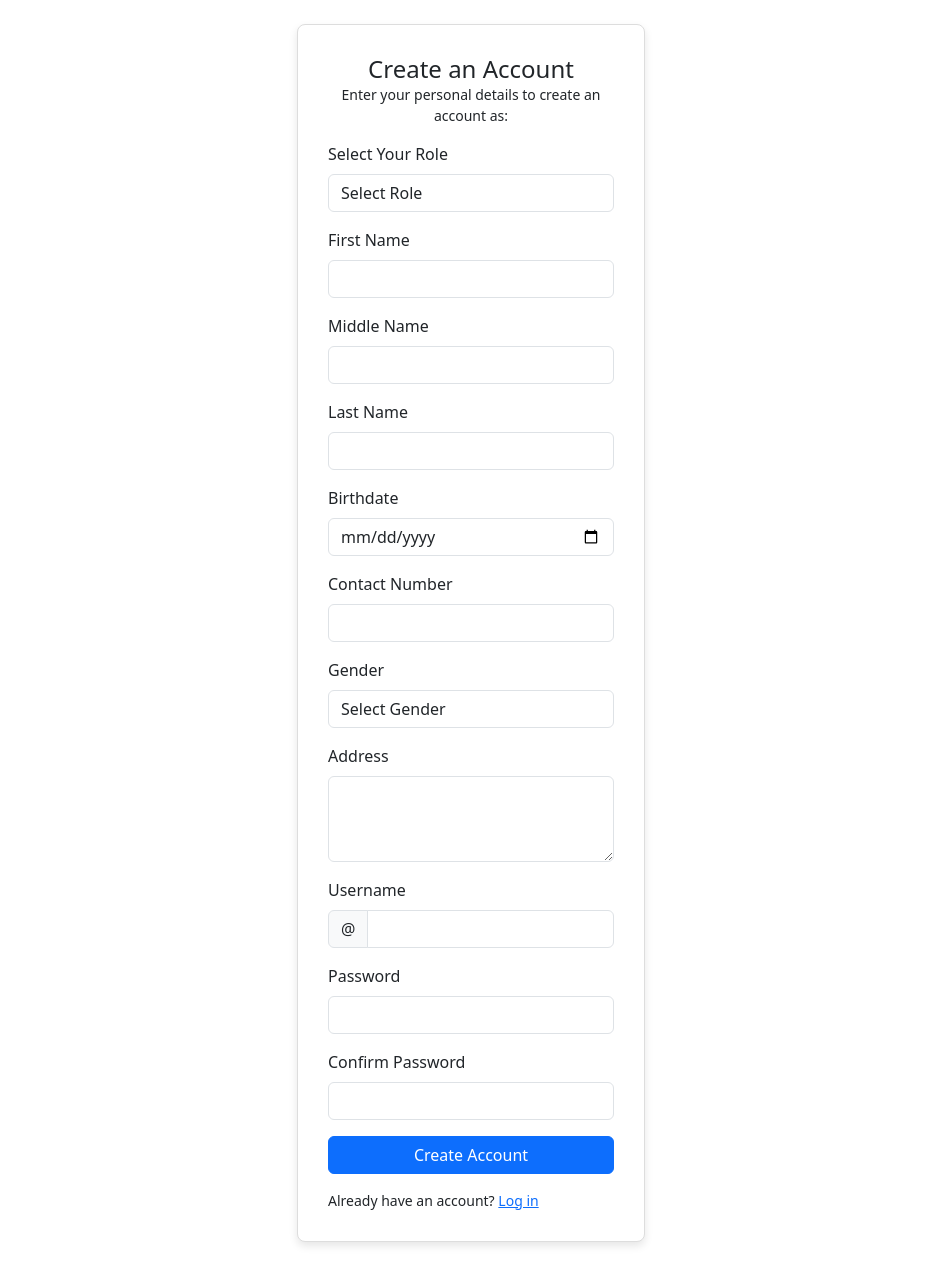
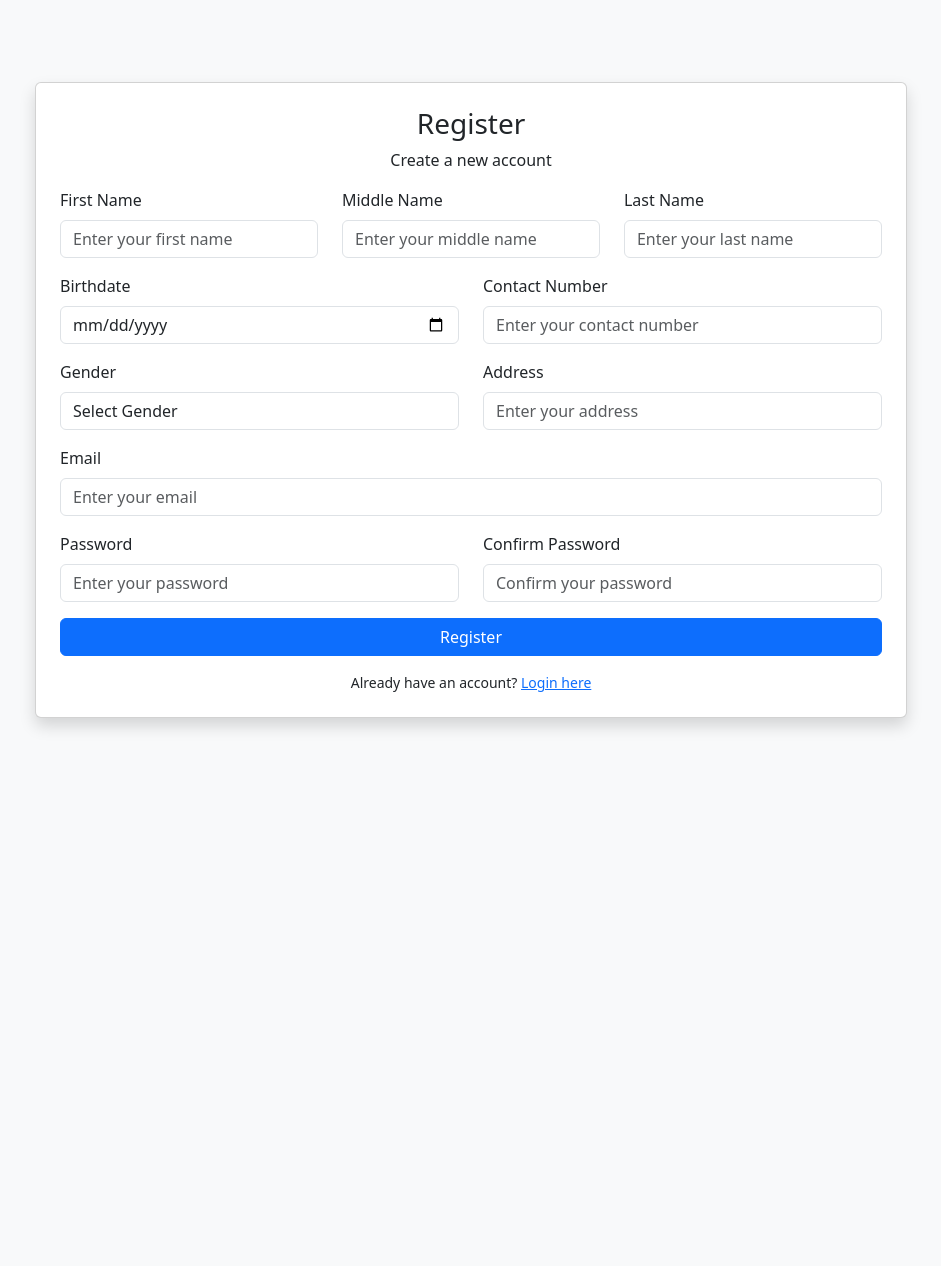
Before and after one commit to Xghhhhhhhxa/Bfp-record-management, a PHP site: page /register.php in a window 1280 px wide. Shown: the whole page, without its empty margins (169-1110 px from the left). After the commit the page ends 729 px from the top, so only its background shows below. Run offline with PHP 8.4, Linux system fonts and the light colour scheme.

Commit message:
login and register
new login and register

```diff
--- a/register.php
+++ b/register.php
@@ -2,22 +2,26 @@
 include('db_con.php'); // Include the database connection
 
 if ($_SERVER['REQUEST_METHOD'] == 'POST') {
-    // Get the form data
-    $first_name = $_POST['first_name'];
-    $middle_name = $_POST['middle_name'];
-    $last_name = $_POST['last_name'];
-    $birthdate = $_POST['birthdate'];
-    $contact_number = $_POST['contact_number'];
-    $gender = $_POST['gender'];
-    $address = $_POST['address'];
-    $username = $_POST['username'];
-    $password = $_POST['password'];
-    $confirm_password = $_POST['confirm_password'];
-    $role = $_POST['role']; // Role selected from the form
+    // Validate and retrieve form data safely
+    $first_name = isset($_POST['first_name']) ? trim($_POST['first_name']) : '';
+    $middle_name = isset($_POST['middle_name']) ? trim($_POST['middle_name']) : '';
+    $last_name = isset($_POST['last_name']) ? trim($_POST['last_name']) : '';
+    $birthdate = isset($_POST['birthdate']) ? trim($_POST['birthdate']) : '';
+    $contact_number = isset($_POST['contact_number']) ? trim($_POST['contact_number']) : '';
+    $gender = isset($_POST['gender']) ? trim($_POST['gender']) : '';
+    $address = isset($_POST['address']) ? trim($_POST['address']) : '';
+    $username = isset($_POST['username']) ? trim($_POST['username']) : '';
+    $password = isset($_POST['password']) ? trim($_POST['password']) : '';
+    $confirm_password = isset($_POST['confirm_password']) ? trim($_POST['confirm_password']) : '';
+    $role = isset($_POST['role']) ? trim($_POST['role']) : '';
     $status = "1";
 
-    // Check if the passwords match
-    if ($password != $confirm_password) {
+// Check if all required fields are filled
+
+
+
+    // Check if passwords match
+    if ($password !== $confirm_password) {
         echo "Passwords do not match!";
         exit();
     }
@@ -25,161 +29,117 @@ if ($_SERVER['REQUEST_METHOD'] == 'POST') {
     // Hash the password for security
     $hashed_password = password_hash($password, PASSWORD_DEFAULT);
 
-    // SQL query to insert data into the table
-    $sql = "INSERT INTO users (first_name, middle_name, last_name, birthdate, contact_number, gender, address, username, password, role, status)
-            VALUES ('$first_name', '$middle_name', '$last_name', '$birthdate', '$contact_number', '$gender', '$address', '$username', '$hashed_password', '$role', '$status')";
 
-    if ($db_con->query($sql) === TRUE) {
+    $query = $db_con->prepare("SELECT * FROM users WHERE username = ?");
+    $query->bind_param("s", $username);
+    $result = $query-> get_result();
+
+    if($result->num_rows > 0){
+
+      echo "Username already Taken";
+    }else{
+          $stmt = $db_con->prepare("INSERT INTO users (first_name, middle_name, last_name, birthdate, contact_number, gender, address, username, password, role, status) VALUES (?, ?, ?, ?, ?, ?, ?, ?, ?, ?, ?)");
+          $stmt->bind_param("sssssssssss", $first_name, $middle_name, $last_name, $birthdate, $contact_number, $gender, $address, $username, $hashed_password, $role, $status);
+          if ($stmt->execute()) {
             echo "New account created successfully!";
             header("Location: loginpage.php"); // Redirect to login page after successful registration
             exit();
         } else {
-        echo "Error: " . $sql . "<br>" . $db_con->error;
+            echo "Error: " . $stmt->error;
         }
 
-    // Close the connection
+    }
+
+
+
+    // Prevent SQL Injection using prepared statements
+
+
+
+    // Close the statement and connection
+    $stmt->close();
     $db_con->close();
 }
 ?>
-
 <!DOCTYPE html>
 <html lang="en">
-
 <head>
-  <meta charset="utf-8">
-  <meta content="width=device-width, initial-scale=1.0" name="viewport">
+    <meta charset="UTF-8">
+    <meta name="viewport" content="width=device-width, initial-scale=1.0">
     <title>Register</title>
-  <link href="assets/img/favicon.png" rel="icon">
-  <link href="assets/vendor/bootstrap/css/bootstrap.min.css" rel="stylesheet">
+    <link href="https://cdn.jsdelivr.net/npm/bootstrap@5.3.0/dist/css/bootstrap.min.css" rel="stylesheet">
     <style>
-    .register-card {
-      width: 100%;
-      max-width: 400px;
-      margin: 0 auto;
-      padding: 30px;
-      border: 1px solid #ddd;
-      border-radius: 8px;
-      background-color: #fff;
-      box-shadow: 0 4px 8px rgba(0, 0, 0, 0.1);
+        .container-center {
+            max-width: 70%;
+            max-height: 90vh;
         }
     </style>
 </head>
-
-<body>
-
-  <main>
-    <div class="container">
-      <section class="section register min-vh-100 d-flex flex-column align-items-center justify-content-center py-4">
-        <div class="container">
-          <div class="row justify-content-center">
-            <div class="col-lg-4 col-md-6 d-flex flex-column align-items-center justify-content-center">
-
-              <!-- Registration Form -->
-              <div class="register-card" id="registration-form-card">
-                <div class="card-body">
-                  <h5 class="card-title text-center pb-0 fs-4">Create an Account</h5>
-                  <p class="text-center small">Enter your personal details to create an account as:</p>
-
-                  <form class="row g-3 needs-validation" method="POST" novalidate>
-
-                    <!-- Role Selection -->
-                    <div class="col-12">
-                      <label for="role" class="form-label">Select Your Role</label>
-                      <select class="form-control" name="role" id="role" required>
-                        <option value="" disabled selected>Select Role</option>
-                        <option value="bfp_staff">BFP Staff</option>
-                        <option value="inspector">Inspector</option>
-                        <option value="admin">Admin</option>
-                      </select>
-                      <div class="invalid-feedback">Please select your role!</div>
+<body class="d-flex justify-content-center align-items-center vh-100 bg-light">
+    <div class="container container-center">
+        <div class="card shadow p-4 w-100">
+            <h3 class="text-center">Register</h3>
+            <p class="text-center">Create a new account</p>
+            <form action="register.php" method="POST">
+                <div class="row mb-3">
+                    <div class="col-md-4">
+                        <label for="first_name" class="form-label">First Name</label>
+                        <input type="text" class="form-control" id="first_name" name="first_name" placeholder="Enter your first name" required>
                     </div>
-
-                    <!-- Personal Information Fields -->
-                    <div class="col-12">
-                      <label for="firstName" class="form-label">First Name</label>
-                      <input type="text" name="first_name" class="form-control" id="firstName" required>
-                      <div class="invalid-feedback">Please enter your first name!</div>
-
+                    <div class="col-md-4">
+                        <label for="middle_name" class="form-label">Middle Name</label>
+                        <input type="text" class="form-control" id="middle_name" name="middle_name" placeholder="Enter your middle name">
                     </div>
-
-
-                    <div class="col-12">
-                      <label for="middleName" class="form-label">Middle Name</label>
-                      <input type="text" name="middle_name" class="form-control" id="middleName">
+                    <div class="col-md-4">
+                        <label for="last_name" class="form-label">Last Name</label>
+                        <input type="text" class="form-control" id="last_name" name="last_name" placeholder="Enter your last name" required>
                     </div>
-
-                    <div class="col-12">
-                      <label for="lastName" class="form-label">Last Name</label>
-                      <input type="text" name="last_name" class="form-control" id="lastName" required>
-                      <div class="invalid-feedback">Please enter your last name!</div>
                 </div>
-
-                    <div class="col-12">
+                <div class="row mb-3">
+                    <div class="col-md-6">
                         <label for="birthdate" class="form-label">Birthdate</label>
-                      <input type="date" name="birthdate" class="form-control" id="birthdate" required>
-                      <div class="invalid-feedback">Please enter your birthdate!</div>
+                        <input type="date" class="form-control" id="birthdate" name="birthdate" required>
                     </div>
-
-                    <div class="col-12">
-                      <label for="contactNumber" class="form-label">Contact Number</label>
-                      <input type="text" name="contact_number" class="form-control" id="contactNumber" required>
-                      <div class="invalid-feedback">Please enter your contact number!</div>
+                    <div class="col-md-6">
+                        <label for="contact_number" class="form-label">Contact Number</label>
+                        <input type="text" class="form-control" id="contact_number" name="contact_number" placeholder="Enter your contact number" required pattern="\d{11}" maxlength="11" oninput="this.value = this.value.replace(/[^0-9]/g, '');">
                     </div>
-
-                    <div class="col-12">
+                </div>
+                <div class="row mb-3">
+                    <div class="col-md-6">
                         <label for="gender" class="form-label">Gender</label>
-                      <select class="form-control" name="gender" id="gender" required>
-                        <option value="" disabled selected>Select Gender</option>
-                        <option value="male">Male</option>
-                        <option value="female">Female</option>
-                        <option value="other">Other</option>
+                        <select class="form-control" id="gender" name="gender" required>
+                            <option value="">Select Gender</option>
+                            <option value="Male">Male</option>
+                            <option value="Female">Female</option>
                         </select>
                     </div>
-
-                    <div class="col-12">
+                    <div class="col-md-6">
                         <label for="address" class="form-label">Address</label>
-                      <textarea name="address" class="form-control" id="address" rows="3" required></textarea>
-                      <div class="invalid-feedback">Please enter your address!</div>
-                    </div>
-
-                    <div class="col-12">
-                      <label for="yourUsername" class="form-label">Username</label>
-                      <div class="input-group has-validation">
-                        <span class="input-group-text" id="inputGroupPrepend">@</span>
-                        <input type="text" name="username" class="form-control" id="yourUsername" required>
-                        <div class="invalid-feedback">Please choose a username.</div>
+                        <input type="text" class="form-control" id="address" name="address" placeholder="Enter your address" required>
                     </div>
                 </div>
-
-                    <div class="col-12">
-                      <label for="yourPassword" class="form-label">Password</label>
-                      <input type="password" name="password" class="form-control" id="yourPassword" required>
-                      <div class="invalid-feedback">Please enter your password!</div>
+                <div class="mb-3">
+                    <label for="email" class="form-label">Email</label>
+                    <input type="email" class="form-control" id="email" name="email" placeholder="Enter your email" required>
                 </div>
-
-                    <div class="col-12">
-                      <label for="confirmPassword" class="form-label">Confirm Password</label>
-                      <input type="password" name="confirm_password" class="form-control" id="confirmPassword" required>
-                      <div class="invalid-feedback">Please confirm your password!</div>
+                <div class="row mb-3">
+                    <div class="col-md-6">
+                        <label for="password" class="form-label">Password</label>
+                        <input type="password" class="form-control" id="password" name="password" placeholder="Enter your password" required>
                     </div>
-
-                    <div class="col-12">
-                      <button class="btn btn-primary w-100" type="submit">Create Account</button>
+                    <div class="col-md-6">
+                        <label for="confirm_password" class="form-label">Confirm Password</label>
+                        <input type="password" class="form-control" id="confirm_password" name="confirm_password" placeholder="Confirm your password" required>
                     </div>
-                    <div class="col-12">
-                      <p class="small mb-0">Already have an account? <a href="loginpage.php">Log in</a></p>
+                </div>
+                <button type="submit" class="btn btn-primary w-100">Register</button>
+                <div class="col-12 text-center mt-3">
+                    <p class="small mb-0">Already have an account? <a href="loginpage.php">Login here</a></p>
                 </div>
             </form>
         </div>
     </div>
-
-            </div>
-          </div>
-        </div>
-      </section>
-    </div>
-  </main>
-
+    <script src="https://cdn.jsdelivr.net/npm/bootstrap@5.3.0/dist/js/bootstrap.bundle.min.js"></script>
 </body>
-
 </html>
```
Also changed, not shown: loginpage.php (+16 -121 lines). Lines whose indentation alone changed are shown as unchanged.
